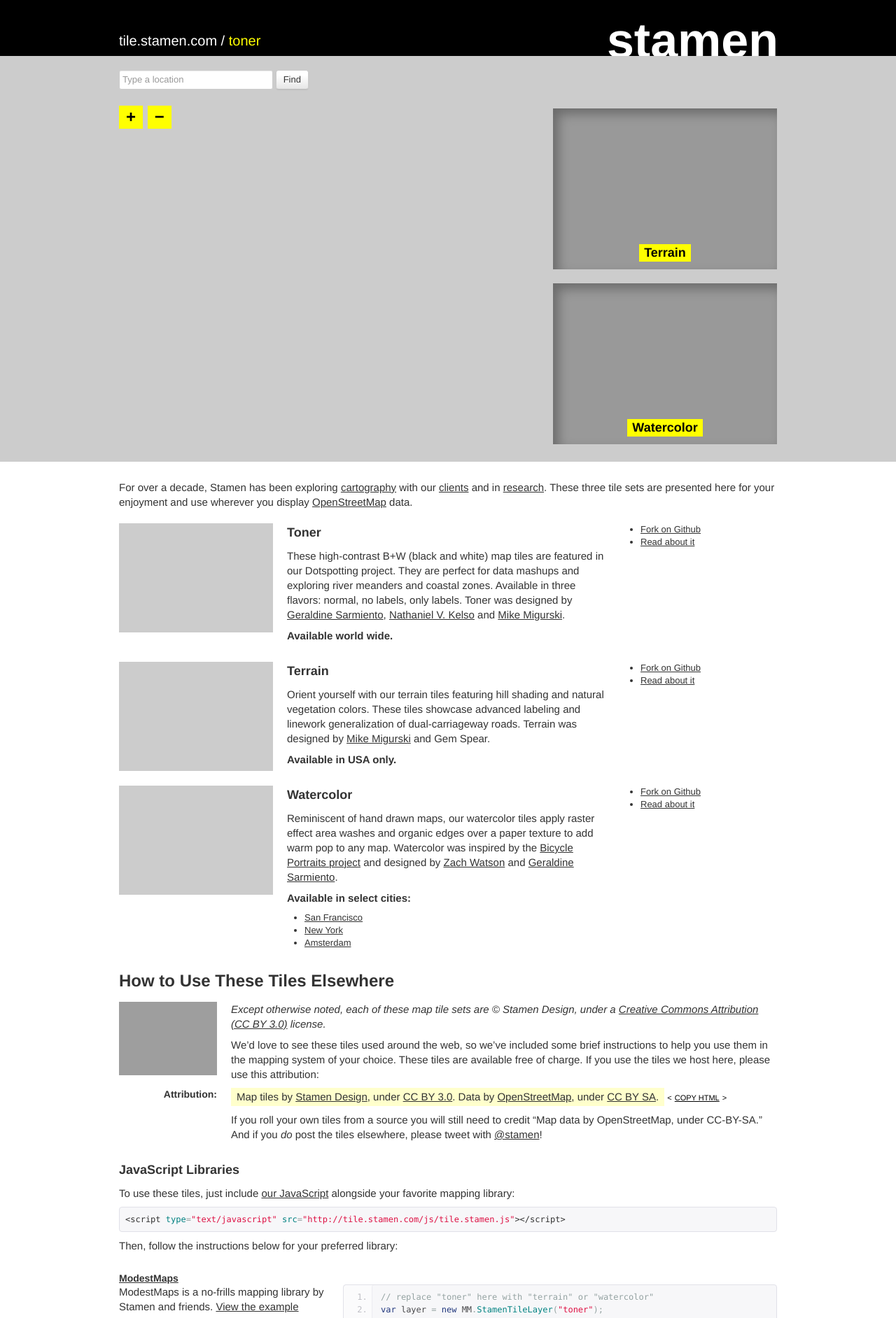
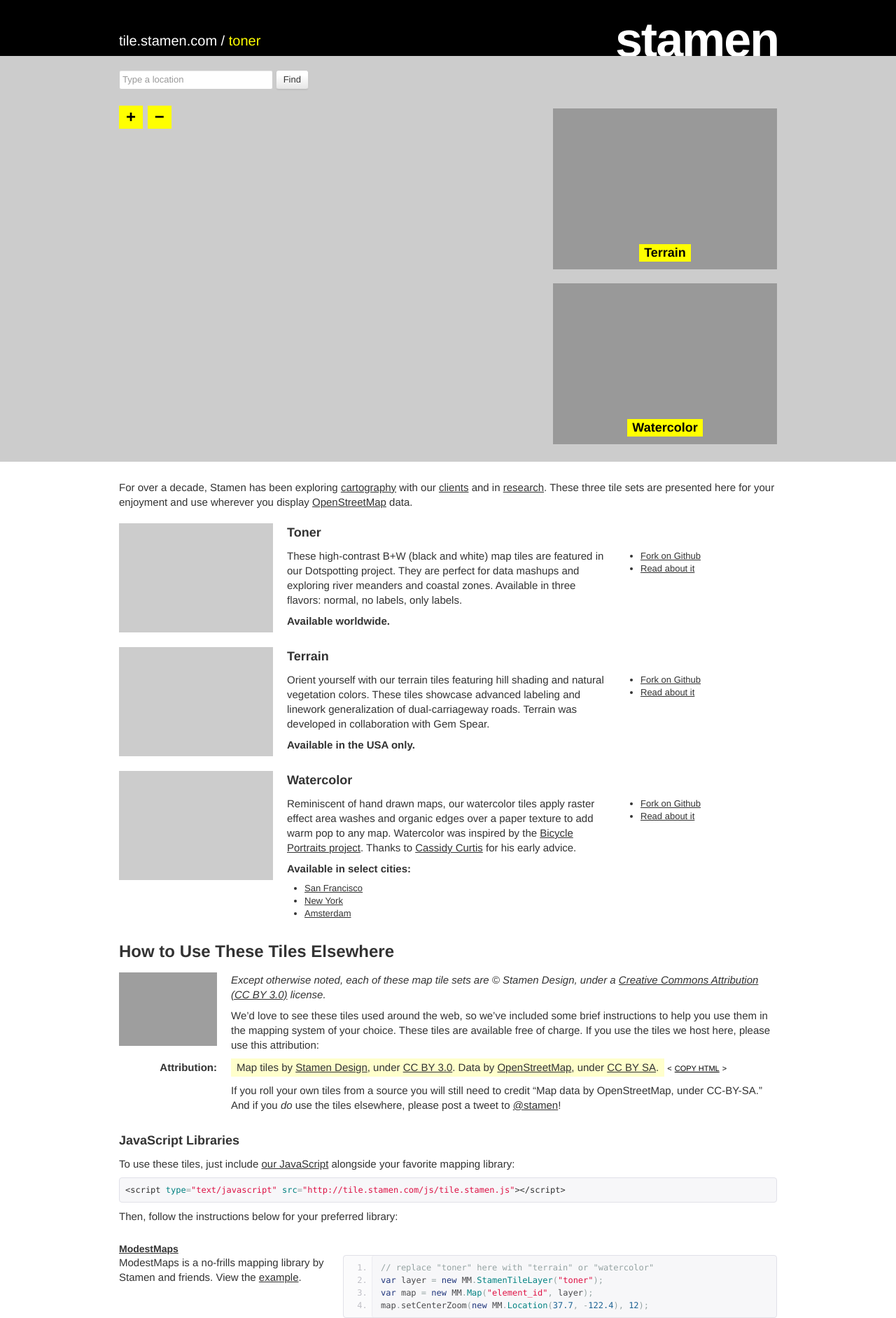
Before and after one commit to stamen/maps.stamen.com, a PHP site: page / in a window 1280 px wide. Shown: the top 1884 px of the page at 70% size. Run offline with PHP 8.4, Linux system fonts and the light colour scheme; a map, chart or similar area stays blank; grey boxes are pictures that could not be loaded.

Commit message:
design tweaks w/GLO

```diff
--- a/site/css/screen.css
+++ b/site/css/screen.css
@@ -32,10 +32,11 @@ a:link, a:visited, a:active {
 #stamen {
     position: absolute;
     right: -22px;
-    bottom: -25px;
+    bottom: -24px;
     font-size: 70px;
     line-height: 100%;
     font-weight: bold;
+    letter-spacing: -2px;
 }
 
 
@@ -89,7 +90,6 @@ input.btn {
     height: 230px;
     background-color: #999;
     /* border: 1px dotted black; */
-    box-shadow: inset rgba(0,0,0,.3) 8px 8px 16px;
 }
 
 #hero #maps-sub h3 {
@@ -146,6 +146,12 @@ h2 a,
     height: 156px;
 }
 
+#attribution h4 {
+    font-size: 15px;
+    line-height: 21px;
+    padding-top: 2px;
+}
+
 #attr {
     display: inline-block;
     background-color: #ffc;
@@ -171,6 +177,11 @@ h2 a,
 
 #usage-intro {
     margin-bottom: 18px;
+}
+
+.tiles .span3 ul {
+    /* to line the lists up with the paragraphs */
+    margin-top: 38px;
 }
 
 #footer {
--- a/site/index.html
+++ b/site/index.html
@@ -59,13 +59,9 @@
                     <p>These high-contrast B+W (black and white) map tiles are
                     featured in our Dotspotting project. They are perfect for data
                     mashups and exploring river meanders and coastal zones.
-                    Available in three flavors: normal, no labels, only labels.
-                    Toner was designed by
-                    <a href="http://stamen.com/studio/geraldine">Geraldine Sarmiento</a>,
-                    <a href="http://stamen.com/studio/nathaniel">Nathaniel V.  Kelso</a>
-                    and <a href="http://stamen.com/studio/mike">Mike Migurski</a>.</p>
+                    Available in three flavors: normal, no labels, only labels.</p>
 
-                    <p><strong>Available world wide.</strong></p>
+                    <p><strong>Available worldwide.</strong></p>
                 </div>
                 <div class="span3">
                     <ul>
@@ -85,11 +81,9 @@
                     <p>Orient yourself with our terrain tiles featuring hill shading
                     and natural vegetation colors. These tiles showcase advanced
                     labeling and linework generalization of dual-carriageway roads.
-                    Terrain was designed by
-                    <a href="http://stamen.com/studio/mike">Mike Migurski</a>
-                    and Gem Spear.</p>
+                    Terrain was developed in collaboration with Gem Spear.</p>
 
-                    <p><strong>Available in USA only.</strong></p>
+                    <p><strong>Available in the USA only.</strong></p>
                 </div>
                 <div class="span3">
                     <ul>
@@ -109,9 +103,8 @@
                     <p>Reminiscent of hand drawn maps, our watercolor tiles apply
                     raster effect area washes and organic edges over a paper texture
                     to add warm pop to any map. Watercolor was inspired by the
-                    <a href="http://www.kickstarter.com/projects/bicycleportraits/bicycle-portraits-a-photographic-book-part-iii-fin">Bicycle Portraits project</a>
-                    and designed by <a href="http://stamen.com/studio/zach">Zach Watson</a>
-                    and <a href="http://stamen.com/studio/geraldine">Geraldine Sarmiento</a>.</p>
+                    <a href="http://www.kickstarter.com/projects/bicycleportraits/bicycle-portraits-a-photographic-book-part-iii-fin">Bicycle Portraits project</a>.
+                    Thanks to <a href="http://otherthings.com/blog/">Cassidy Curtis</a> for his early advice.</p>
 
                     <p><strong>Available in select cities:</strong></p>
                     <ul>
@@ -150,8 +143,8 @@
                             <span id="attr">Map tiles by <a href="http://stamen.com">Stamen Design</a>, under <a href="http://creativecommons.org/licenses/by/3.0">CC BY 3.0</a>. Data by <a href="http://openstreetmap.org">OpenStreetMap</a>, under <a href="http://creativecommons.org/licenses/by-sa/3.0">CC BY SA</a>.</span>
                             <small><a href="#" id="attr-show-html" onclick="with(document.getElementById('attr-html')){value=document.getElementById('attr').innerHTML;style.display='block';focus();select();}return false;">&lt;<span>COPY HTML</span>&gt;</a></small>
                         </p>
-                        <textarea class="row span10" id="attr-html"></textarea>
-                        <p>If you roll your own tiles from a source you will still need to credit &ldquo;Map data by OpenStreetMap, under CC-BY-SA.&rdquo; And if you <em>do</em> post the tiles elsewhere, please tweet with <a href="http://twitter.com/stamen">@stamen</a>!</p>
+                        <textarea rows="3" class="row span10" id="attr-html"></textarea>
+                        <p>If you roll your own tiles from a source you will still need to credit &ldquo;Map data by OpenStreetMap, under CC-BY-SA.&rdquo; And if you <em>do</em> use the tiles elsewhere, please post a tweet to <a href="http://twitter.com/stamen">@stamen</a>!</p>
                     </div>
                 </div>
 
@@ -171,7 +164,7 @@
                         <h4><a href="http://stamen.github.com/modestmaps-js/">ModestMaps</a></h4>
                         <div class="row">
                             <p class="span4">ModestMaps is a no-frills mapping library by Stamen and friends.
-                                <a href="test/modestmaps.html">View the example</a></p>
+                                View the <a href="test/modestmaps.html">example</a>.</p>
                             <div class="span8">
                                 <pre class="prettyprint linenums">
 // replace "toner" here with "terrain" or "watercolor"
@@ -186,7 +179,7 @@ map.setCenterZoom(new MM.Location(37.7, -122.4), 12);</pre>
                         <h4><a href="http://leaflet.cloudmade.com/">Leaflet</a></h4>
                         <div class="row">
                             <p class="span4">Leaflet is a lightweight and easy-to-use library by <a href="http://cloudmade.com">Cloudmade</a>.
-                                <a href="test/leaflet.html">View the example</a></p>
+                                View the <a href="test/leaflet.html">example</a>.</p>
                             <div class="span8">
                                 <pre class="prettyprint linenums">
 // replace "toner" here with "terrain" or "watercolor"
@@ -204,7 +197,7 @@ map.addLayer(layer);</pre>
                         <h4><a href="http://openlayers.org/">OpenLayers</a></h4>
                         <div class="row">
                             <p class="span4">OpenLayers is a hefty and featureful mapping library for use with a variety of GIS applications.
-                                <a href="test/openlayers.html">View the example</a></p>
+                                View the <a href="test/openlayers.html">example</a>.</p>
                             <div class="span8">
                                 <pre class="prettyprint linenums">
 // replace "toner" here with "terrain" or "watercolor"
@@ -219,7 +212,7 @@ map.addLayer(layer);</pre>
                         <h4><a href="http://code.google.com/apis/maps/documentation/javascript/">Google Maps</a></h4>
                         <div class="row">
                             <p class="span4">The Google Maps API is ubiquitous and feature-rich, but requires an <a href="#">API key</a> and may <a href="http://code.google.com/apis/maps/faq.html#usage_pricing">cost money</a> if your usage exceeds 25,000 map views per day.
-                                <a href="test/google.html">View the example</a></p>
+                                View the <a href="test/google.html">example</a>.</p>
                             <div class="span8">
                                 <pre class="prettyprint linenums">
 // replace "toner" here with "terrain" or "watercolor"
```
